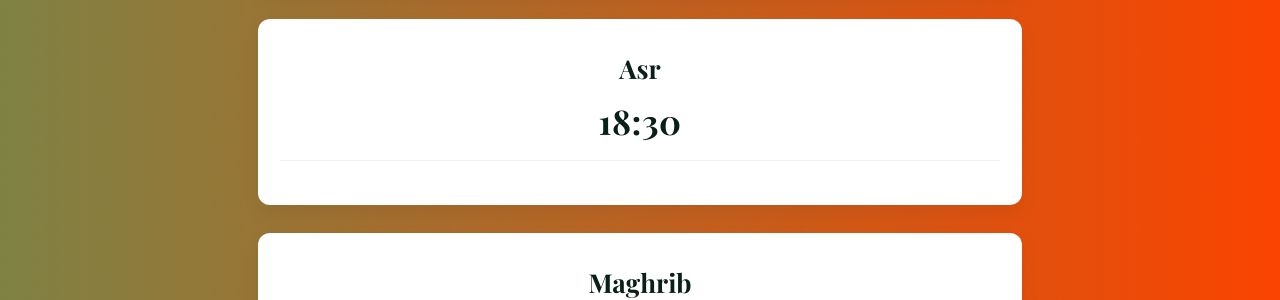
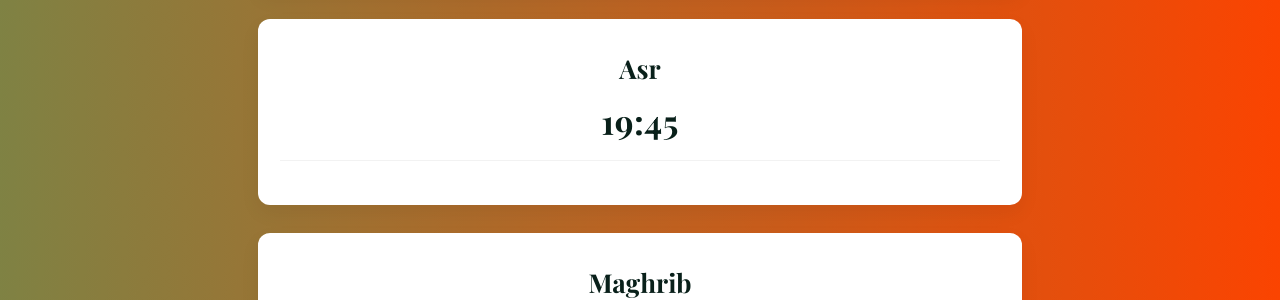
Before and after one commit to NotZakariya/NotZakariya.github.io, a Jekyll site: the page built from prayertimes.md, in a window 1280 px wide. Shown: the part 783-1083 px from the top of the page. Built offline with Jekyll 4.4.1, drawn with Linux system fonts in a browser that asks for light colours; a script that is not in the unit is left out.

Commit message:
Update prayertimes.md

```diff
--- a/prayertimes.md
+++ b/prayertimes.md
@@ -36,7 +36,7 @@ no_container: true
 
       <article class="prayer-card" data-prayer="Asr">
         <div class="prayer-name">Asr</div>
-        <div class="prayer-time">18:30</div>
+        <div class="prayer-time">19:45</div>
         <div class="prayer-poll"></div>
       </article>
 
```
